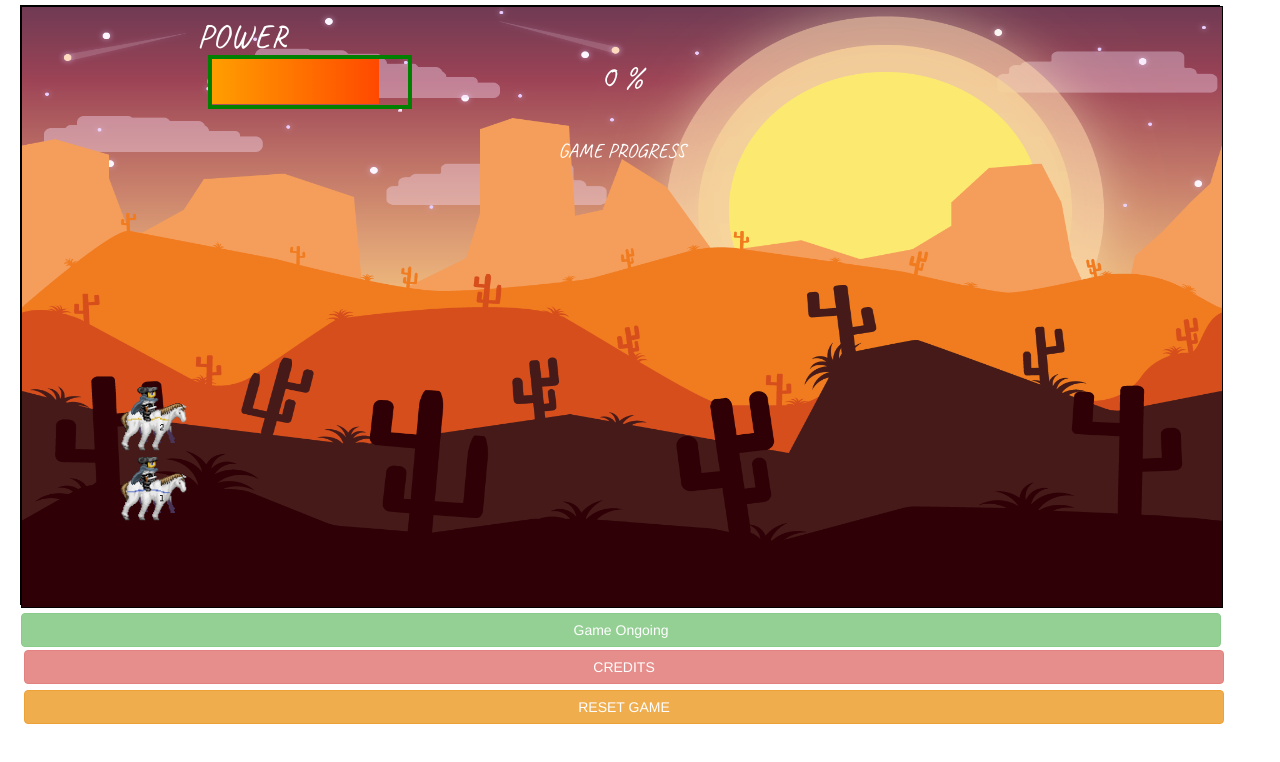
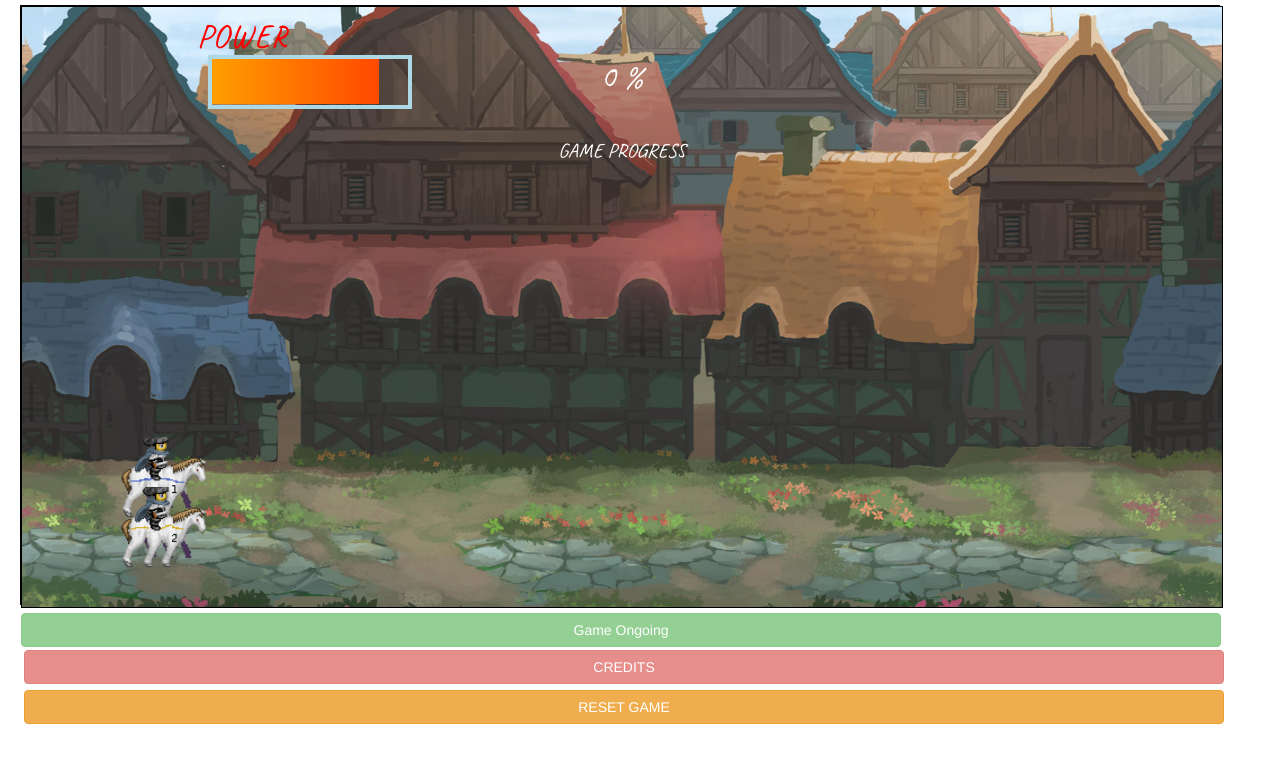
Before and after one commit to chrislopez24/HorJSing-Around, a plain HTML site: page index.html in a window 1280 px wide. Both pictures are taken after a click on the button "START GAME". Drawn offline with nearby package versions, Linux system fonts and the light colour scheme.

Commit message:
[BG] yaaaa

```diff
--- a/css/style.css
+++ b/css/style.css
@@ -30,7 +30,7 @@
   background-color: grey;
 }
 #menu {
-  background-image: url('../img/bg.png');
+  background-image: url('../img/bg.jpg');
 }
 h1 {
   font-family: 'Caveat';font-size: 100px;
--- a/js/background.js
+++ b/js/background.js
@@ -2,7 +2,7 @@
 function Background(game) {
   this.game = game;
   this.img = new Image();
-  this.img.src = 'img/bg.png';
+  this.img.src = 'img/bg.jpg';
 
   this.x = 0;
   this.y = 0;
--- a/js/game.js
+++ b/js/game.js
@@ -90,8 +90,8 @@ Game.prototype.reset = function () {
   this.background = new Background(this);
   this.uielements = new UIElements(this);
 
-  this.horse1 = new Horse(this, './img/p1.png', 0, 450);
-  this.horse2 = new Horse(this, './img/p2.png', 0, 380);
+  this.horse1 = new Horse(this, './img/p1.png', 0, 430);
+  this.horse2 = new Horse(this, './img/p2.png', 0, 480);
 
   this.framesCounter = 0;
   counter = 0;
--- a/js/horse.js
+++ b/js/horse.js
@@ -15,8 +15,8 @@ function Horse(game, img, x, y) {
   this.img.frameIndex = 0;
 
   // medidas de la imagen a representar en el canvas
-  this.w = 70;
-  this.h = 75;
+  this.w = 90;
+  this.h = 95;
   game.setListeners();
 }
 
--- a/js/uielements.js
+++ b/js/uielements.js
@@ -40,24 +40,25 @@ UIElements.prototype.drawProgressBar = function() {
   }
 }
 UIElements.prototype.drawPowerBar = function() {
-  this.drawPowerBar1();
+  this.drawPowerBar();
   //this.drawPowerBar2();
 
   if (this.game.framesCounter >= 192) {
     this.game.framesCounter = 0;
   }
 }
-UIElements.prototype.drawPowerBar1 = function() {
+UIElements.prototype.drawPowerBar = function() {
   var power = this.game.ctx.createLinearGradient(0,0,500,0);
     power.addColorStop(0,"yellow");
     power.addColorStop(1,"red");
   this.game.ctx.beginPath();
   this.game.ctx.rect(188, 50, 200, 50);
   this.game.ctx.lineWidth = 4;
-  this.game.ctx.strokeStyle = 'green';
+  this.game.ctx.strokeStyle = 'lightblue';
   this.game.ctx.stroke()
   this.game.ctx.closePath();
   this.game.ctx.beginPath();
+  this.game.ctx.fillStyle = 'red';
   this.game.ctx.fillText(`POWER`, 220, 40);
   this.game.ctx.fillStyle = power;
   this.game.ctx.rect(190, 52, this.game.framesCounter , 45);
@@ -66,6 +67,4 @@ UIElements.prototype.drawPowerBar1 = function() {
 }
 UIElements.prototype.resetPowerBar = function() {
   this.game.framesCounter = 0;
-  //console.log("entro reset power bar");
-
 }
```
Also changed, not shown: img/bg.jpg (added), img/bg.png (deleted).
